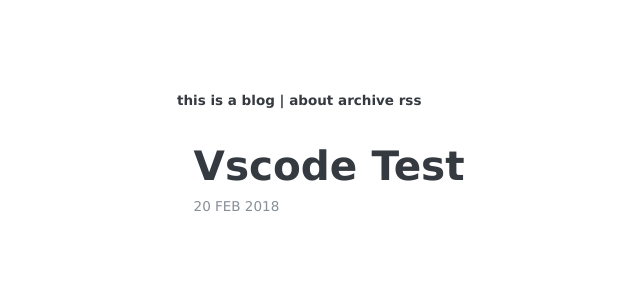
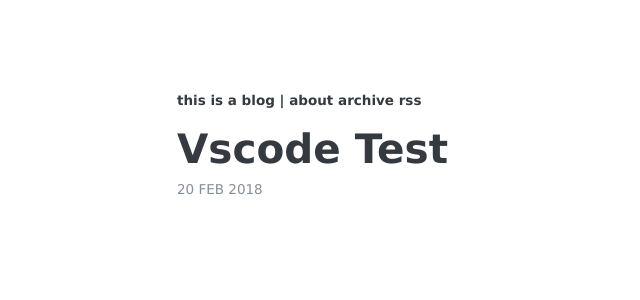
Before and after one commit to thisisamatthew/thisisamatthew.github.io, a Jekyll site: the page built from _posts/2018-02-20-VSCode-Test.md, in a window 1280 px wide. Shown: the top 300 px of the page, without its empty margins (49-689 px from the left). Built offline with Jekyll 4.4.1, drawn with Linux system fonts in a browser that asks for light colours; some web fonts are replaced.

Commit message:
removed padding from .post this time

```diff
--- a/_sass/_site.scss
+++ b/_sass/_site.scss
@@ -108,7 +108,7 @@
   Post
   -------------- */
 .post {
-  padding: 2%;
+  /* padding: 2%; */
 
   &-title {
     margin-top: 0rem;
```
